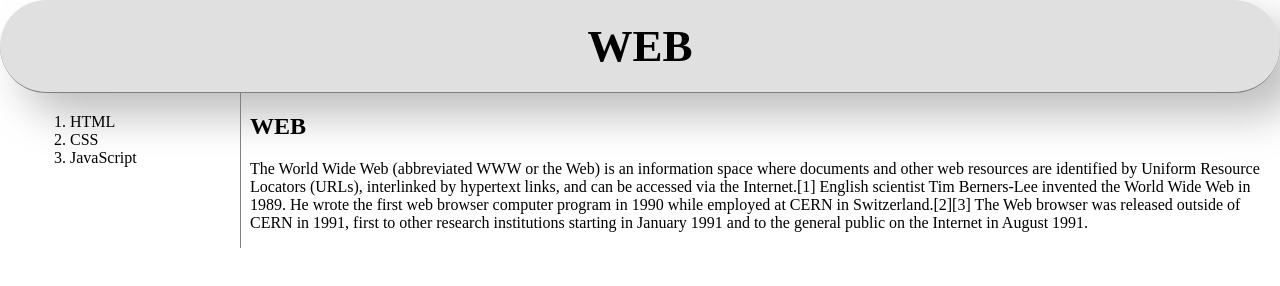
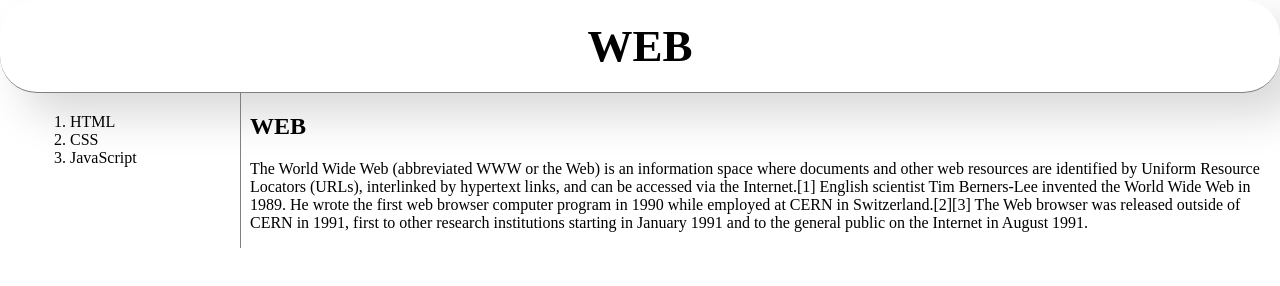
Before and after one commit to HYOMIN-E/WEB, a plain HTML site: page index.html in a window 1280 px wide. Drawn offline with Linux system fonts and the light colour scheme.

Commit message:
Update style.css

```diff
--- a/style.css
+++ b/style.css
@@ -9,8 +9,9 @@ h1 {
     margin: 0;
     padding: 20px;
     border-radius: 70px;
-background: #e0e0e0;
-box-shadow:  22px 22px 44px #bebebe,
+    border-radius: 37px;
+background: #ffffff;
+box-shadow:  22px 22px 44px #d9d9d9,
              -22px -22px 44px #ffffff;
 }
 ol {
```
